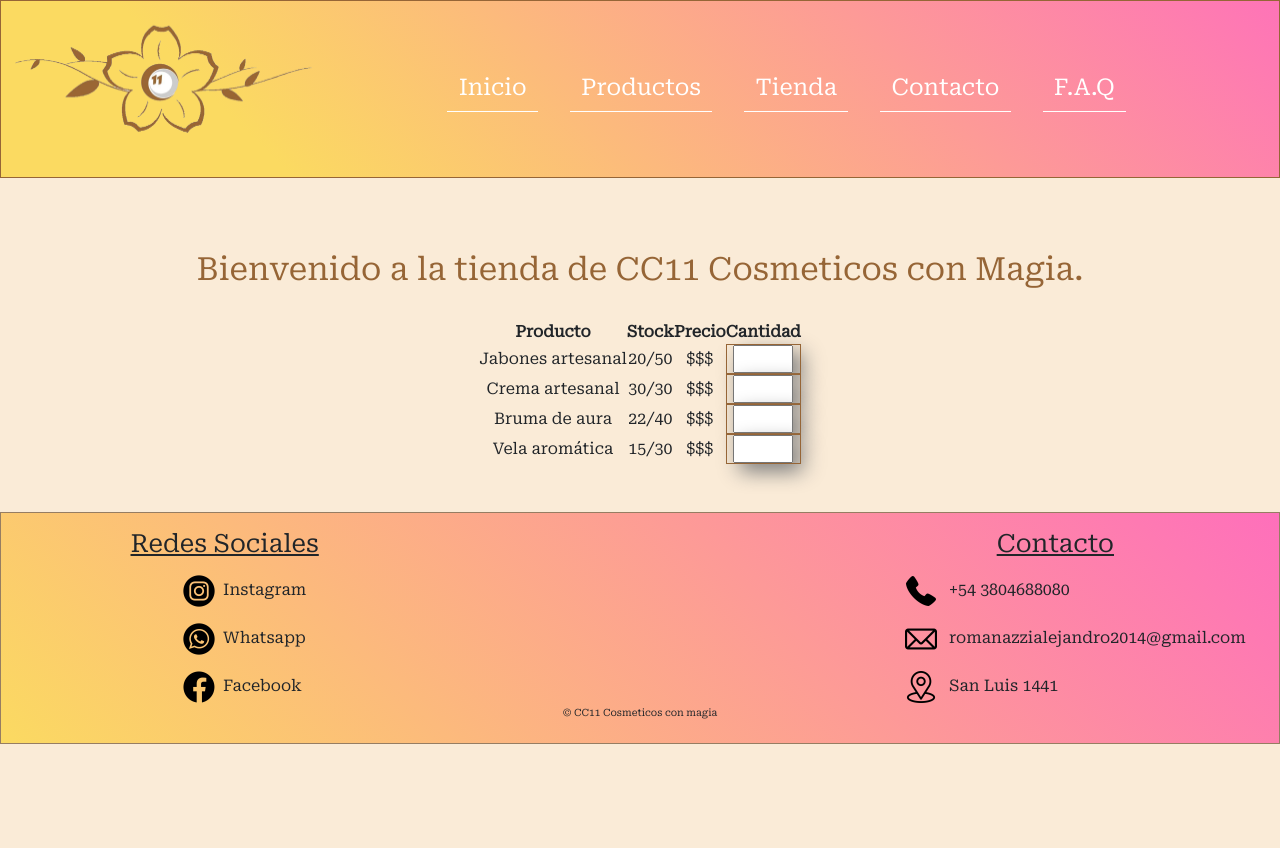
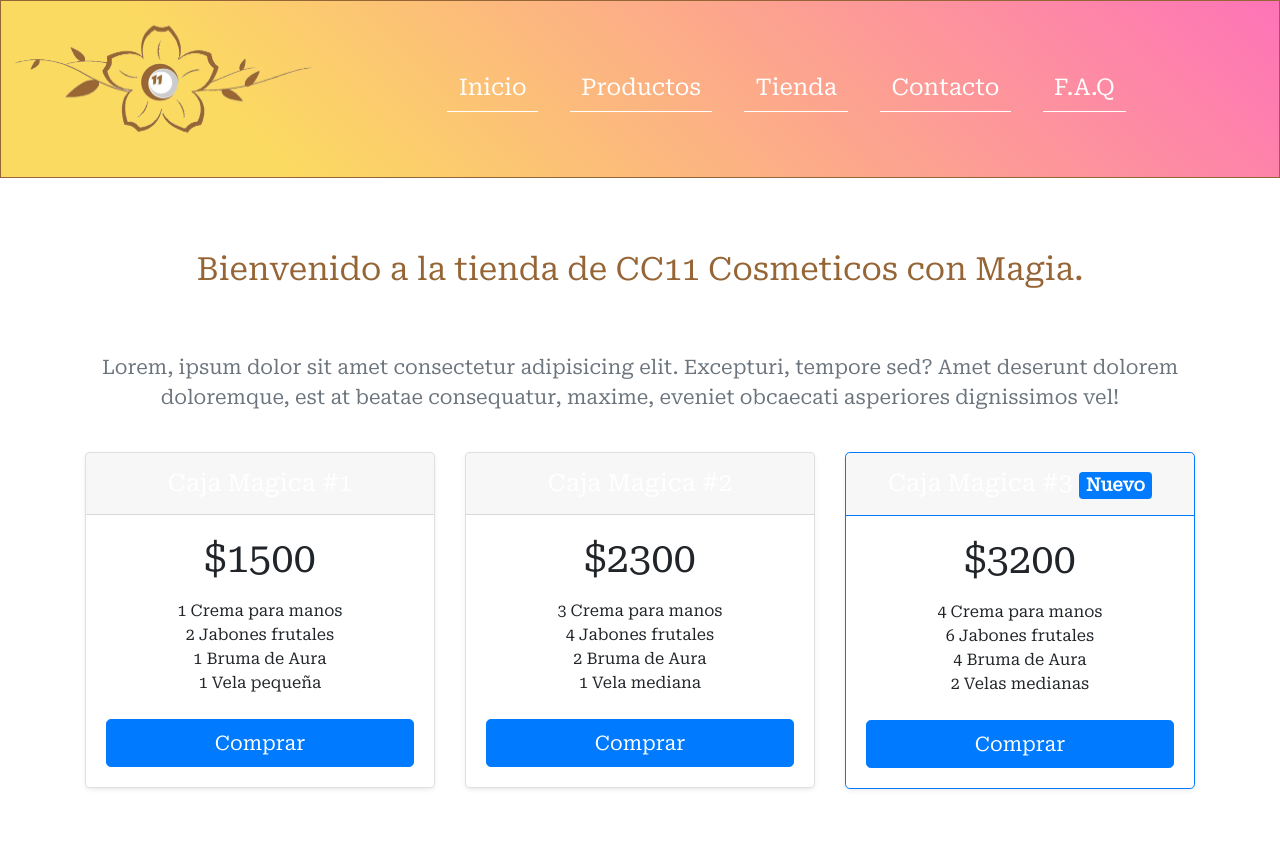
Before and after one commit to AleRomanazzi/CC11-Cosmeticos-con-Magia, a plain HTML site: page HTML/tienda.html in a window 1280 px wide. Shown: the top 848 px of the page. Before the commit the page ends 800 px from the top, so only its background shows below. Drawn offline with nearby package versions, Linux system fonts and the light colour scheme.

Commit message:
Se cambió la sección Tienda y se agregaron lujos

```diff
--- a/HTML/tienda.html
+++ b/HTML/tienda.html
@@ -12,6 +12,26 @@
     <link rel="stylesheet" href="../CSS/style.css">
     <link rel="shortcut icon" href="Imagenes/LogoCC11.jpeg">
     <title>Tienda | CC11</title>
+    <link rel="canonical" href="https://getbootstrap.com/docs/5.1/examples/pricing/">
+    <!-- Bootstrap core CSS -->
+    <link href="../assets/dist/css/bootstrap.min.css" rel="stylesheet">
+    <style>
+      .bd-placeholder-img {
+        font-size: 1.125rem;
+        text-anchor: middle;
+        -webkit-user-select: none;
+        -moz-user-select: none;
+        user-select: none;
+      }
+
+      @media (min-width: 768px) {
+        .bd-placeholder-img-lg {
+          font-size: 3.5rem;
+        }
+      }
+    </style>
+    <!-- Custom styles for this template -->
+    <link href="pricing.css" rel="stylesheet">
 </head>
 <body class="header">
     <div id="principio">
@@ -32,66 +52,70 @@
             </header>
     </div>
     <br /><br /><br />
-      <h2 style="text-align: center;">Bienvenido a la tienda de CC11 Cosmeticos con Magia.</h2>
-      <br />
-    <div class="cent">
-      <table class="tabla">
-        <tr>
-           <th>Producto</th>
-           <th>Stock</th>
-           <th>Precio</th>
-           <th>Cantidad</th>
-        </tr>
-        <tr>
-            <td>Jabones artesanal</td>
-            <td>20/50</td>
-            <td>$$$</td>
-            <td>
-                <form>
-                    <label for="cantidad" name="cantidad">
-                        <input type="number" name="cantidad" min="1" max="50">
-                    </label>
-                </form>
-            </td>
-        </tr>
+    <h2 style="text-align: center;">Bienvenido a la tienda de CC11 Cosmeticos con Magia.</h2>
+    <br />
 
-        <tr>
-            <td>Crema artesanal</td>
-            <td>30/30</td>
-            <td>$$$</td>
-            <td>
-                <form>
-                    <label for="cantidad" name="cantidad">
-                        <input type="number" name="cantidad" min="1" max="50">
-                    </label>
-                </form>
-            </td>
-        </tr>
-        <tr>
-            <td>Bruma de aura</td>
-            <td>22/40</td>
-            <td>$$$</td>
-            <td>
-                <form>
-                    <label for="cantidad" name="cantidad">
-                        <input type="number" name="cantidad" min="1" max="50">
-                    </label>
-                </form>
-            </td>
-        </tr>
-        <tr>
-            <td>Vela aromática</td>
-            <td>15/30</td>
-            <td>$$$</td>
-            <td>
-                <form>
-                    <label for="cantidad" name="cantidad">
-                        <input type="number" name="cantidad" min="1" max="50">
-                    </label>
-                </form>
-            </td>
-        </tr>
-      </table>
+    <div class="container py-3">
+      <header>
+        <div class="pricing-header p-3 pb-md-4 mx-auto text-center">
+          <p class="fs-5 text-muted">Lorem, ipsum dolor sit amet consectetur adipisicing elit. Excepturi, tempore sed? Amet deserunt dolorem doloremque, est at beatae consequatur, maxime, eveniet obcaecati asperiores dignissimos vel!</p>
+        </div>
+      </header>
+      <main>
+        <div class="row row-cols-1 row-cols-md-3 mb-3 text-center">
+          <div class="col">
+            <div class="card mb-4 rounded-3 shadow-sm">
+              <div class="card-header py-3 bg-color-cc11 text-white">
+                <h4 class="my-0 fw-normal">Caja Magica #1</h4>
+              </div>
+              <div class="card-body">
+                <h1 class="card-title pricing-card-title">$1500</h1>
+                <ul class="list-unstyled mt-3 mb-4">
+                  <li>1 Crema para manos</li>
+                  <li>2 Jabones frutales</li>
+                  <li>1 Bruma de Aura</li>
+                  <li>1 Vela pequeña</li>
+                </ul>
+                <button type="button" class="w-100 btn btn-lg btn-primary">Comprar</button>
+              </div>
+            </div>
+          </div>
+          <div class="col">
+            <div class="card mb-4 rounded-3 shadow-sm ">
+              <div class="card-header py-3 bg-color-cc11 text-white">
+                <h4 class="my-0 fw-normal">Caja Magica #2</h4>
+              </div>
+              <div class="card-body">
+                <h1 class="card-title pricing-card-title">$2300</h1>
+                <ul class="list-unstyled mt-3 mb-4">
+                  <li>3 Crema para manos</li>
+                  <li>4 Jabones frutales</li>
+                  <li>2 Bruma de Aura</li>
+                  <li>1 Vela mediana</li>
+                </ul>
+                <button type="button" class="w-100 btn btn-lg btn-primary">Comprar</button>
+              </div>
+            </div>
+          </div>
+          <div class="col">
+            <div class="card mb-4 rounded-3 shadow-sm border-primary">
+              <div class="card-header py-3 text-white bg-color-cc11 border-primary ">
+                <h4 class="my-0 fw-normal">Caja Magica #3 <span class="badge bg-primary">Nuevo</span></h4>
+              </div>
+              <div class="card-body">
+                <h1 class="card-title pricing-card-title">$3200</h1>
+                <ul class="list-unstyled mt-3 mb-4">
+                  <li>4 Crema para manos</li>
+                  <li>6 Jabones frutales</li>
+                  <li>4 Bruma de Aura</li>
+                  <li>2 Velas medianas</li>
+                </ul>
+                <button type="button" class="w-100 btn btn-lg btn-primary">Comprar</button>
+              </div>
+            </div>
+          </div>
+        </div>
+      </main>
     </div>
     <br /><br />
     <footer class="section">
--- a/SCSS/_otraspaginas.scss
+++ b/SCSS/_otraspaginas.scss
@@ -1,21 +1,5 @@
-.cent{
-    display: flex;
-    justify-content: center;
-    table{
-        text-align: center;
-        .tabla{
-            border: 1px solid $colorMarronO;
-            @include ancho($width);
-            height: 60vh;
-            td{
-                padding: 10px;
-            }
-            tr th{
-                text-transform: uppercase;
-            }
-        }
-    }
-}
+
+$tienda: #FBAB7E;
 
 .navegacion{
     display: flex;
@@ -32,3 +16,7 @@
         font-weight: 500;
     }
 }
+
+.bg-color-cc11{
+    background-color: $tienda;
+}
```
Also changed, not shown: CSS/style.css, 1 other file.
